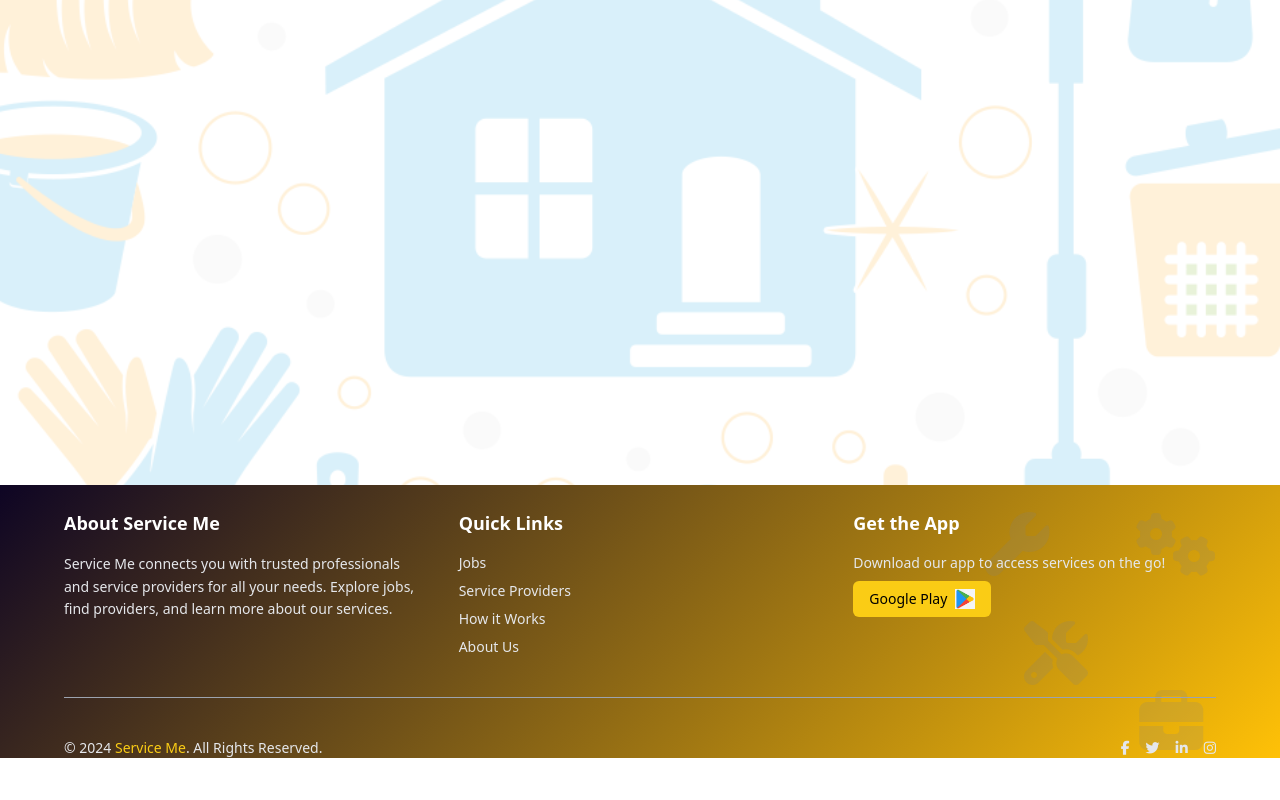
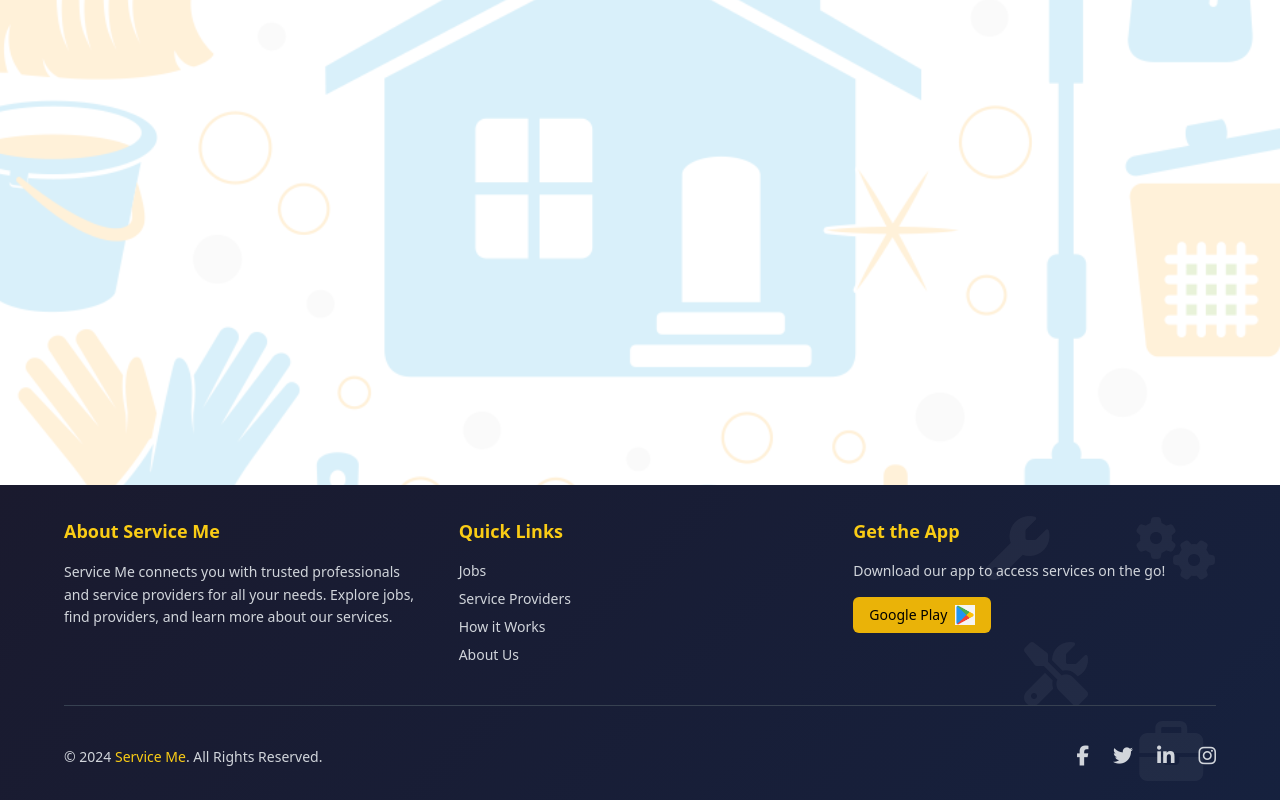
Before and after one commit to VirtusaMax/service-me-front-end, a React (Vite) app: page / in a window 1280 px wide. Shown: the part 2427-3227 px from the top of the page. Before the commit the page ends 3185 px from the top, so only its background shows below. Built offline with nearby package versions, Linux system fonts and the light colour scheme.

Commit message:
update footer

```diff
--- a/src/components/custom-components/Footer.jsx
+++ b/src/components/custom-components/Footer.jsx
@@ -1,130 +1,129 @@
-import React from 'react';
-import '@fortawesome/fontawesome-free/css/all.min.css';
+import React from "react";
+import "@fortawesome/fontawesome-free/css/all.min.css";
 import googlePlayBadge from "../../assets/footer_section/playbutton.png";
 
 const Footer = () => {
-  // Define a uniform size for all background icons
   const iconStyle = {
-    position: 'absolute',
-    fontSize: 'clamp(40px, 5vw, 70px)', // Uniform size for all icons
-    color: 'rgba(128, 128, 128, 0.2)', // Adjust color and opacity
+    position: "absolute",
+    fontSize: "clamp(40px, 5vw, 70px)",
+    color: "rgba(255, 255, 255, 0.05)",
   };
 
   return (
     <footer
-      className="relative w-full text-white overflow-hidden"
+      className="relative w-full text-gray-300 overflow-hidden"
       style={{
-        backgroundImage: 'linear-gradient(135deg, #0E0524 , #FFC107)',
-        backgroundSize: 'cover',
-        backgroundPosition: 'center',
+        backgroundImage: "linear-gradient(135deg, #1a1a2e, #16213e)",
+        backgroundSize: "cover",
+        backgroundPosition: "center",
       }}
     >
       {/* Background icons */}
       <div className="absolute inset-0 pointer-events-none z-0">
         <i
           className="fas fa-cogs"
-          style={{ ...iconStyle, top: '10%', right: '5%' }}
+          style={{ ...iconStyle, top: "10%", right: "5%" }}
         ></i>
         <i
           className="fas fa-tools"
-          style={{ ...iconStyle, top: '50%', right: '15%' }}
+          style={{ ...iconStyle, top: "50%", right: "15%" }}
         ></i>
         <i
           className="fas fa-briefcase"
-          style={{ ...iconStyle, top: '75%', right: '6%' }}
+          style={{ ...iconStyle, top: "75%", right: "6%" }}
         ></i>
         <i
           className="fas fa-wrench"
-          style={{ ...iconStyle, top: '10%', right: '18%' }}
+          style={{ ...iconStyle, top: "10%", right: "18%" }}
         ></i>
       </div>
 
-      <div className="relative z-10 max-w-screen-2xl mx-auto px-8 md:px-16 mt-6">
+      <div className="relative z-10 max-w-screen-2xl mx-auto px-8 md:px-16 py-8">
         <div className="grid grid-cols-1 md:grid-cols-3 gap-8">
           <div>
-            <h5 className="font-bold text-lg mb-4">About Service Me</h5>
-            <p className="text-sm text-gray-200 leading-relaxed">
+            <h5 className="font-bold text-lg mb-4 text-yellow-400">About Service Me</h5>
+            <p className="text-sm leading-relaxed">
               Service Me connects you with trusted professionals and service providers for all your needs. Explore jobs, find providers, and learn more about our services.
             </p>
           </div>
           <div>
-            <h5 className="font-bold text-lg mb-4">Quick Links</h5>
-            <ul className="space-y-2 text-sm text-gray-200">
+            <h5 className="font-bold text-lg mb-4 text-yellow-400">Quick Links</h5>
+            <ul className="space-y-2 text-sm">
               <li>
-                <a href="/jobs" className="hover:text-yellow-300">
+                <a href="/jobs" className="hover:text-yellow-400 transition duration-200">
                   Jobs
                 </a>
               </li>
               <li>
-                <a href="/service-providers" className="hover:text-yellow-300">
+                <a href="/service-providers" className="hover:text-yellow-400 transition duration-200">
                   Service Providers
                 </a>
               </li>
               <li>
-                <a href="/how-it-works" className="hover:text-yellow-300">
+                <a href="/how-it-works" className="hover:text-yellow-400 transition duration-200">
                   How it Works
                 </a>
               </li>
               <li>
-                <a href="/about-us" className="hover:text-yellow-300">
+                <a href="/about-us" className="hover:text-yellow-400 transition duration-200">
                   About Us
                 </a>
               </li>
             </ul>
           </div>
           <div className="text-right md:text-left">
-            <h5 className="font-bold text-lg mb-4">Get the App</h5>
-            <p className="text-sm text-gray-200 mb-2">
+            <h5 className="font-bold text-lg mb-4 text-yellow-400">Get the App</h5>
+            <p className="text-sm mb-4">
               Download our app to access services on the go!
             </p>
             <a
               href="https://play.google.com"
               target="_blank"
               rel="noopener noreferrer"
-              className="inline-flex items-center space-x-2 bg-yellow-400 text-black px-4 py-2 rounded-md hover:bg-yellow-300"
+              className="inline-flex items-center space-x-2 bg-yellow-500 text-black px-4 py-2 rounded-md hover:bg-yellow-400 transition duration-200"
             >
-              <span className="text-sm">Google Play</span>
+              <span className="text-sm font-medium">Google Play</span>
               <img src={googlePlayBadge} alt="Google Play" className="w-5" />
             </a>
           </div>
         </div>
-        <hr className="border-gray-400 my-10" />
-        <div className="flex flex-col md:flex-row justify-between items-center text-sm text-gray-200">
+        <hr className="border-gray-700 my-10" />
+        <div className="flex flex-col md:flex-row justify-between items-center text-sm">
           <p className="mb-4 md:mb-0">
             &copy; 2024 <span className="text-yellow-400">Service Me</span>. All Rights Reserved.
           </p>
-          <div className="flex space-x-4">
+          <div className="flex space-x-6">
             <a
               href="https://facebook.com"
               target="_blank"
               rel="noopener noreferrer"
-              className="hover:text-yellow-400"
+              className="hover:text-yellow-400 transition duration-200"
             >
-              <i className="fab fa-facebook-f"></i>
+              <i className="fab fa-facebook-f text-xl"></i>
             </a>
             <a
               href="https://twitter.com"
               target="_blank"
               rel="noopener noreferrer"
-              className="hover:text-yellow-400"
+              className="hover:text-yellow-400 transition duration-200"
             >
-              <i className="fab fa-twitter"></i>
+              <i className="fab fa-twitter text-xl"></i>
             </a>
             <a
               href="https://linkedin.com"
               target="_blank"
               rel="noopener noreferrer"
-              className="hover:text-yellow-400"
+              className="hover:text-yellow-400 transition duration-200"
             >
-              <i className="fab fa-linkedin-in"></i>
+              <i className="fab fa-linkedin-in text-xl"></i>
             </a>
             <a
               href="https://instagram.com"
               target="_blank"
               rel="noopener noreferrer"
-              className="hover:text-yellow-400"
+              className="hover:text-yellow-400 transition duration-200"
             >
-              <i className="fab fa-instagram"></i>
+              <i className="fab fa-instagram text-xl"></i>
             </a>
           </div>
         </div>
```
